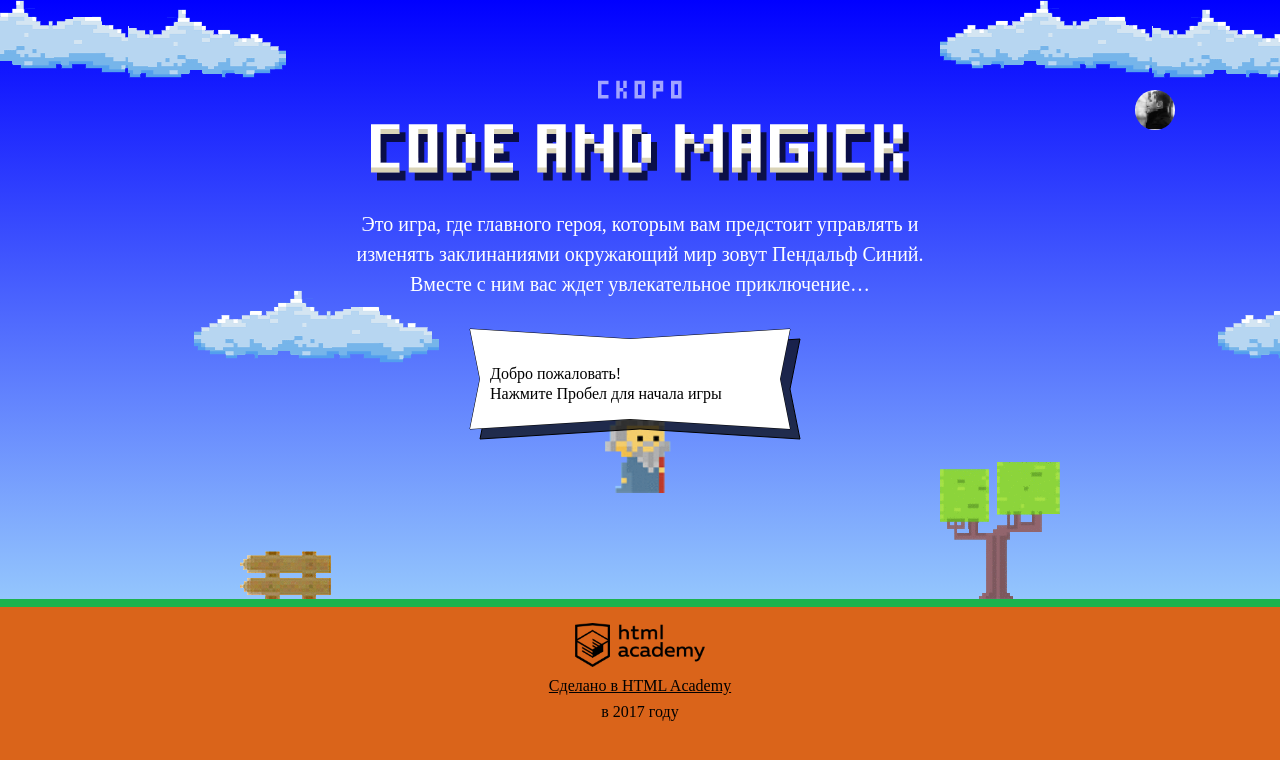
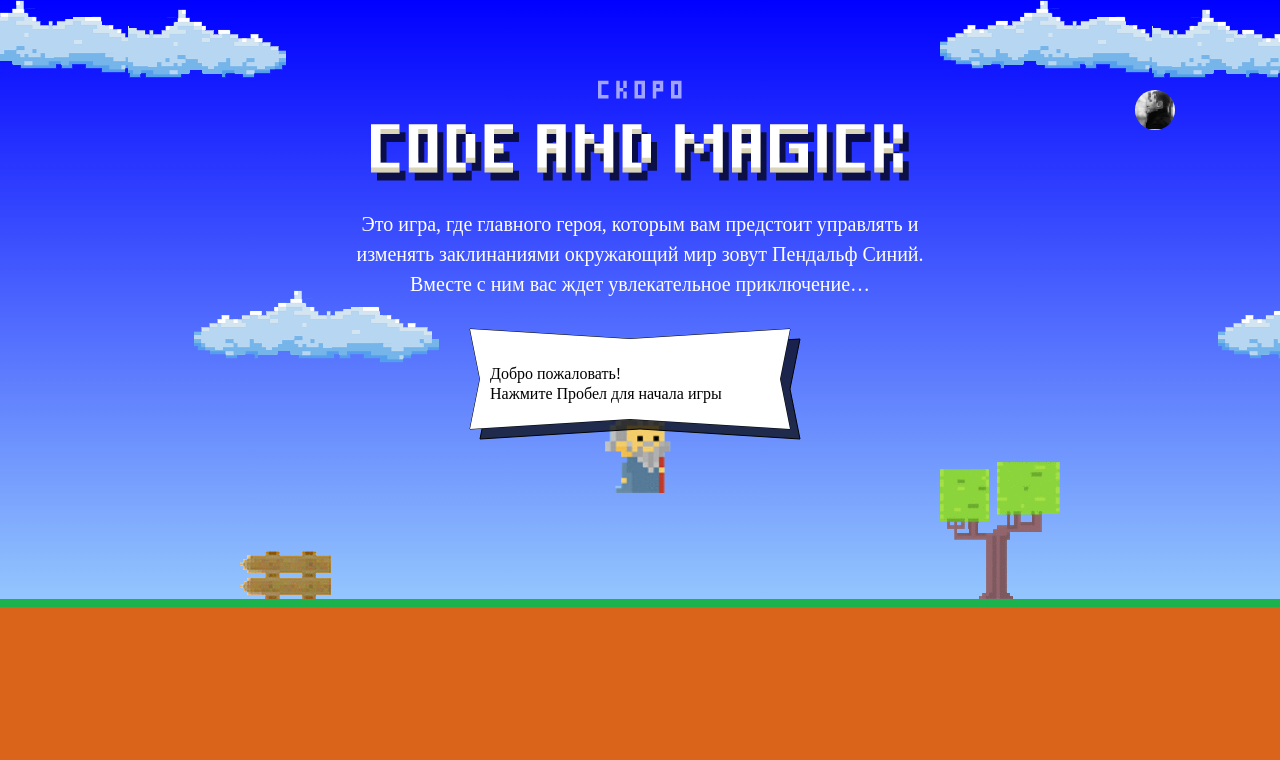
Before and after one commit to allatatarinova/barbershop, a website: page index.html in a window 1280 px wide. Drawn offline with Linux system fonts and the light colour scheme; a web font is replaced by a local one.

Commit message:
Update index.html

```diff
--- a/index.html
+++ b/index.html
@@ -161,8 +161,7 @@
 </div>
 
 <footer>
-  <p><a href="http://htmlacademy.ru" class="footer-link"><img src="img/htmlacademy-logo.png" alt="HTML Academy"
-                                                              width="130">Сделано в HTML Academy</a>в 2017 году</p>
+  <p></p>
 </footer>
 
 <template id="similar-wizard-template" style="display: none">
```
